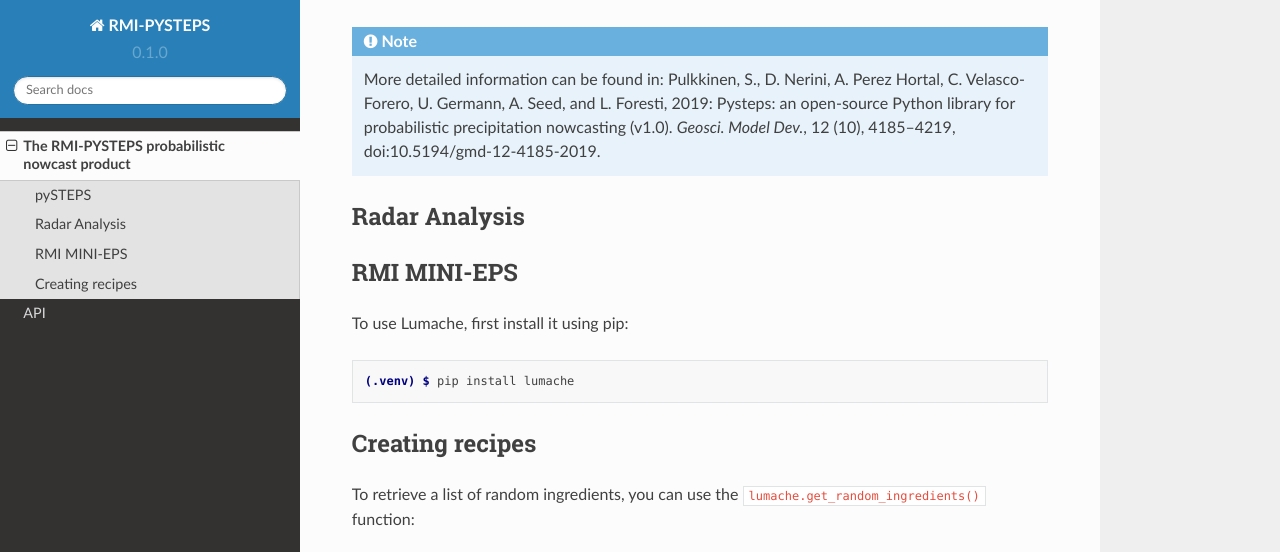
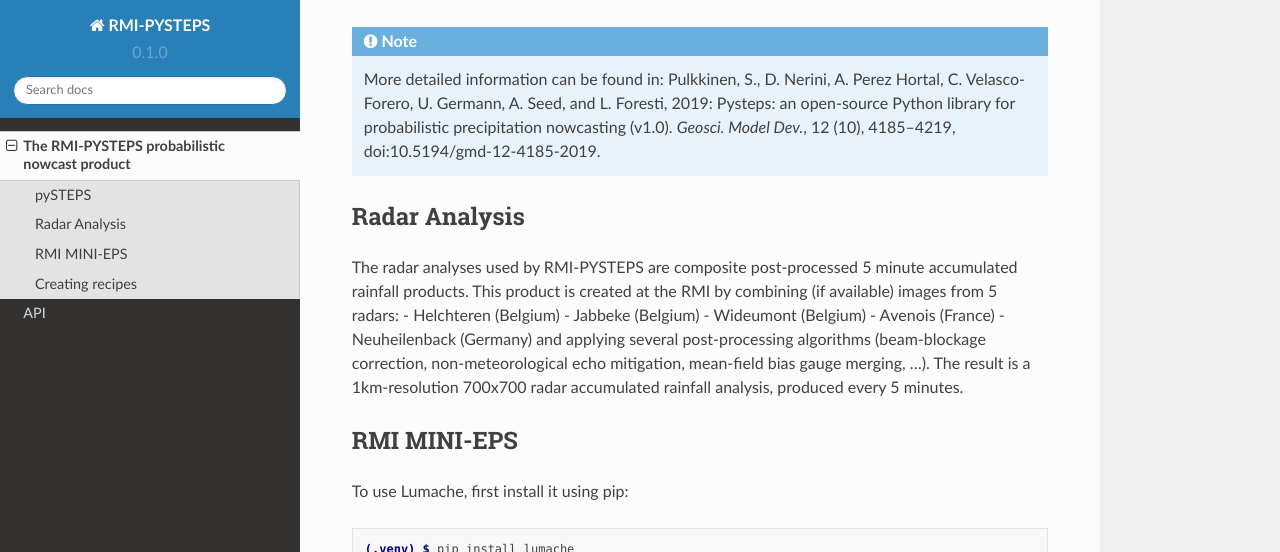
Before and after one commit to mpvginde/pySTEPS-BE, a Sphinx documentation site: the page built from docs/source/product.rst, in a window 1280 px wide and 900 px high, scrolled down 525 px, cut to the strip 0-552 px from the top of the window. Built offline with Sphinx 7.4.7 and the Read the Docs theme 2.0.0, drawn with Linux system fonts in a browser that asks for light colours.

Commit message:
Update product.rst

```diff
--- a/docs/source/product.rst
+++ b/docs/source/product.rst
@@ -23,6 +23,15 @@
 
 Radar Analysis
 ---------------
+The radar analyses used by RMI-PYSTEPS are composite post-processed 5 minute accumulated rainfall products.
+This product is created at the RMI by combining (if available) images from 5 radars:
+- Helchteren (Belgium)
+- Jabbeke (Belgium)
+- Wideumont (Belgium)
+- Avenois (France)
+- Neuheilenback (Germany)
+and applying several post-processing algorithms (beam-blockage correction, non-meteorological echo mitigation, mean-field bias gauge merging, ...).
+The result is a 1km-resolution 700x700 radar accumulated rainfall analysis, produced every 5 minutes.
 
 .. _nwp:
 RMI MINI-EPS
```
